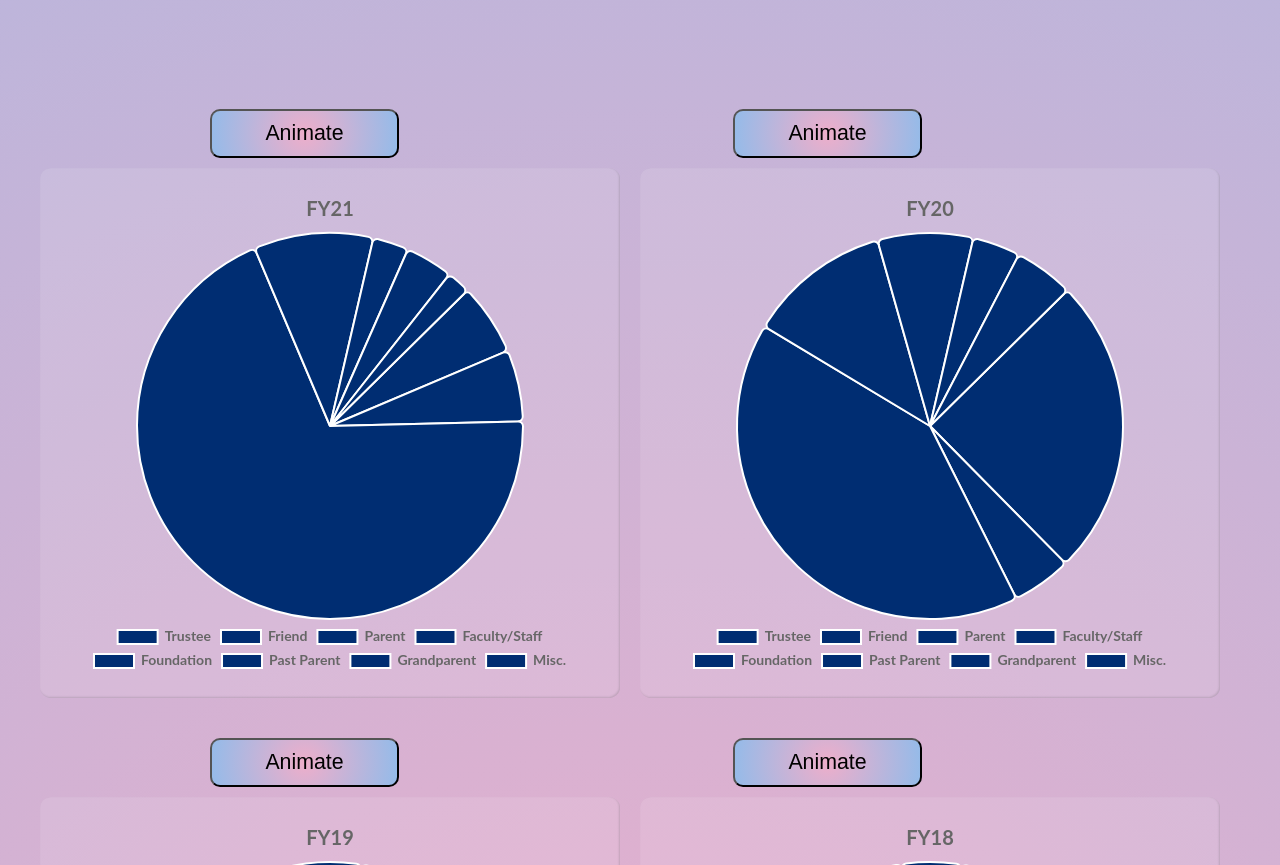
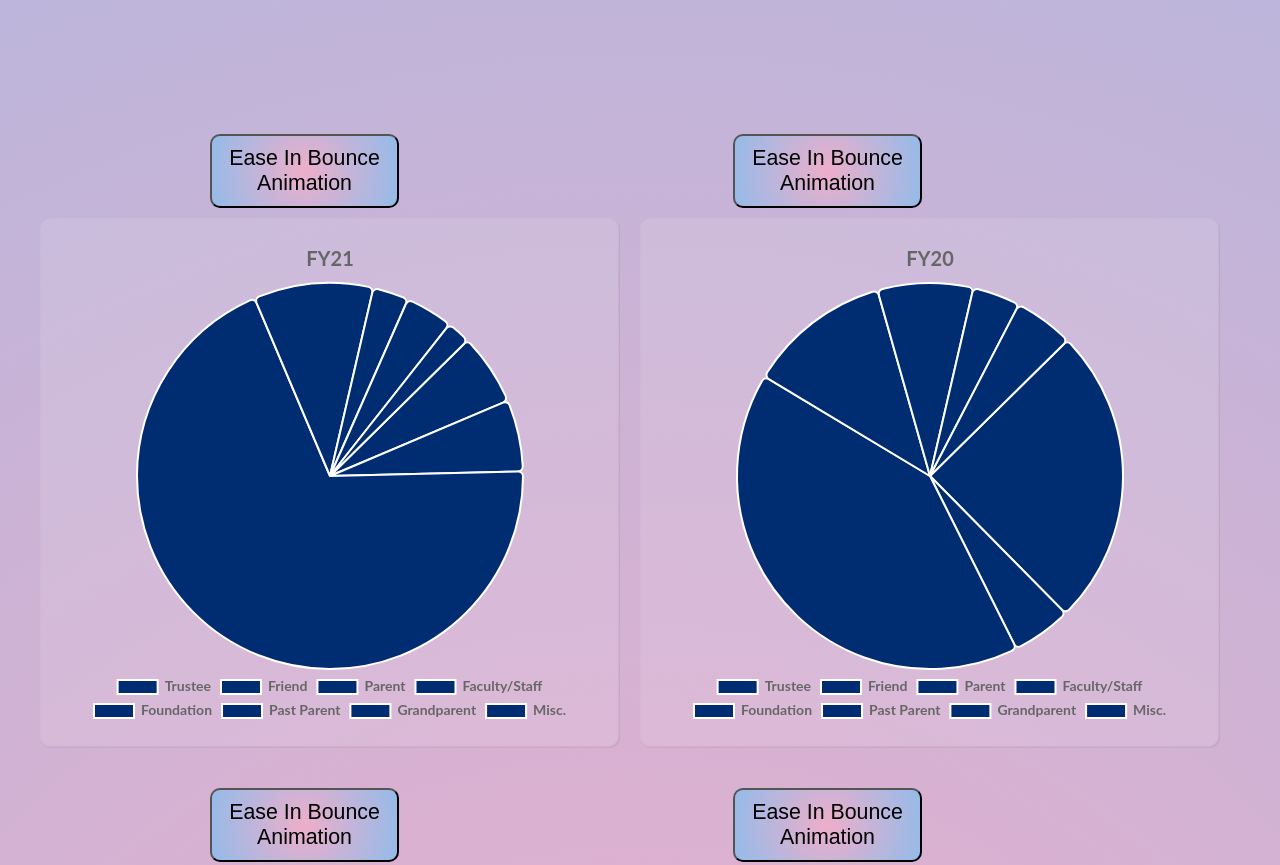
Before and after one commit to Kevy9099/JqueryGraphs, a plain HTML site: page PrototypeCharts/index.html in a window 1280 px wide. Shown: the part 1380-2245 px from the top of the page. Drawn offline with nearby package versions, Linux system fonts and the light colour scheme; some packages are replaced by stand-ins of ours; animation ran at ten frames a second; a script that the page names is missing.

Commit message:
Animation Tag added

```diff
--- a/PrototypeCharts/app.js
+++ b/PrototypeCharts/app.js
@@ -702,7 +702,7 @@ function pieChart5() {
       },
       animation: {
         duration: 2000,
-        easing: 'easeInBounce',
+        easing: 'easeInOutCirc',
       },
     },
   };
@@ -788,7 +788,7 @@ function pieChart6() {
       },
       animation: {
         duration: 2000,
-        easing: 'easeInBounce',
+        easing: 'easeOutElastic',
       },
     },
   };
@@ -1191,7 +1191,7 @@ function polarAreaChart() {
         animateRotate: true,
         animateScale: true,
         duration: 3000,
-        easing: 'easeInOutQuart',
+        easing: 'easeInOutBounce',
       },
     },
   };
--- a/PrototypeCharts/index.html
+++ b/PrototypeCharts/index.html
@@ -14,7 +14,7 @@
     <div class="wrapper">
       <h1 class="wrapper-header">Horizon: Double Line Chart</h1>
       <div class="button-container">
-        <button class="line-button" id="line-animate">Animate</button>
+        <button class="line-button" id="line-animate">Bounce Animation</button>
       </div>
       <div class="charts-list">
         <div class="chart-item">
@@ -25,8 +25,12 @@
     <div class="wrapper">
       <h1 class="wrapper-header">Horizon: Pie Chart</h1>
       <div class="button-container">
-        <button class="pie-button1" id="pie-animate1">Animate</button>
-        <button class="pie-button2" id="pie-animate2">Animate</button>
+        <button class="pie-button1" id="pie-animate1">
+          Ease In Bounce Animation
+        </button>
+        <button class="pie-button2" id="pie-animate2">
+          Ease In Bounce Animation
+        </button>
       </div>
       <div class="charts-list">
         <div class="chart-item">
@@ -37,8 +41,12 @@
         </div>
       </div>
       <div class="button-container">
-        <button class="pie-button1" id="pie-animate3">Animate</button>
-        <button class="pie-button2" id="pie-animate4">Animate</button>
+        <button class="pie-button1" id="pie-animate3">
+          Ease In Bounce Animation
+        </button>
+        <button class="pie-button2" id="pie-animate4">
+          Ease In Bounce Animation
+        </button>
       </div>
       <div class="charts-list">
         <div class="chart-item">
@@ -49,8 +57,8 @@
         </div>
       </div>
       <div class="button-container">
-        <button class="pie-button1" id="pie-animate5">Animate</button>
-        <button class="pie-button2" id="pie-animate6">Animate</button>
+        <button class="pie-button1" id="pie-animate5">Ease In-Out Circ</button>
+        <button class="pie-button2" id="pie-animate6">Ease Out Elastic</button>
       </div>
       <div class="charts-list">
         <div class="chart-item">
@@ -64,8 +72,8 @@
     <div class="wrapper">
       <h1 class="wrapper-header">Annual Fund: Double Bar Chart</h1>
       <div class="button-container">
-        <button class="bar-button1" id="bar-animate1">Animate</button>
-        <button class="bar-button2" id="bar-animate2">Animate</button>
+        <button class="bar-button1" id="bar-animate1">Default Animation</button>
+        <button class="bar-button2" id="bar-animate2">Default Animation</button>
       </div>
       <div class="charts-list">
         <div class="chart-item">
@@ -79,7 +87,9 @@
     <div class="wrapper">
       <h1 class="wrapper-header">General: Polar Area Chart</h1>
       <div class="button-container">
-        <button class="polar-button" id="polar-animate">Animate</button>
+        <button class="polar-button" id="polar-animate">
+          Ease In-Out Bounce Animate
+        </button>
       </div>
       <div class="charts-list">
         <div class="chart-item">
```
